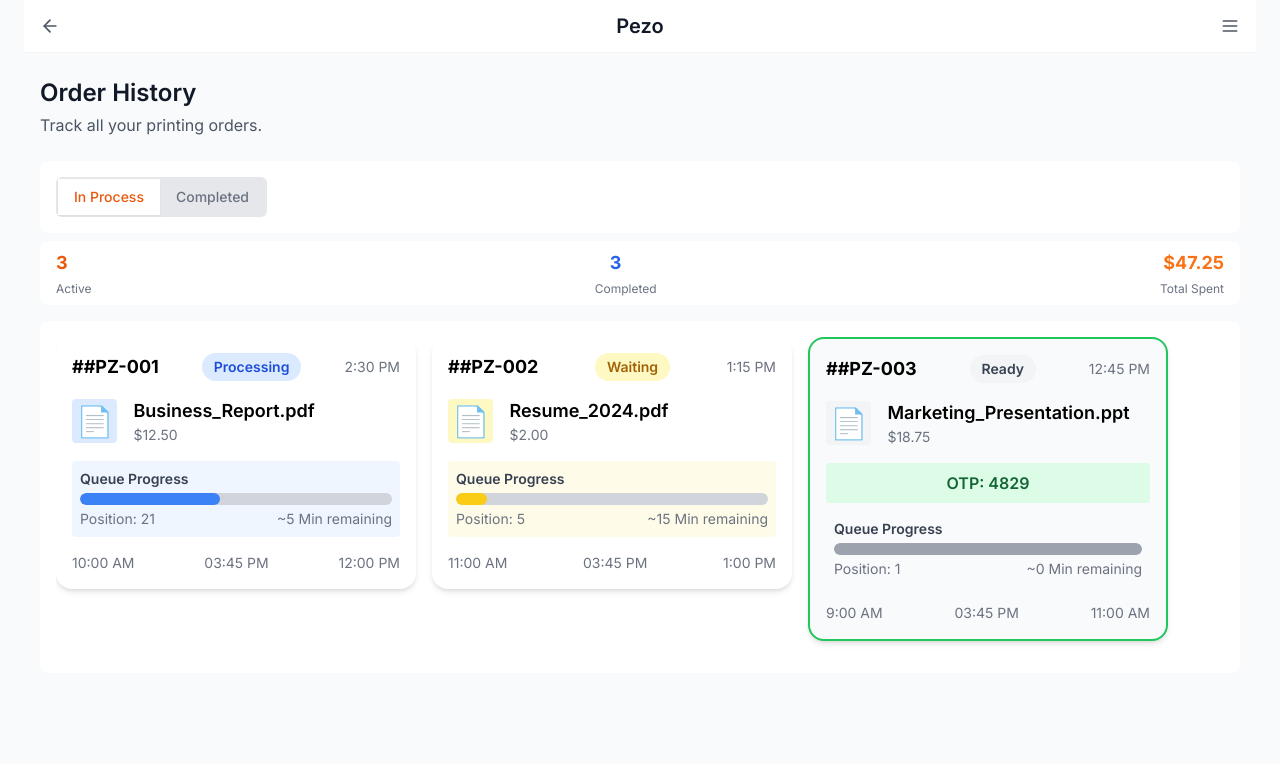
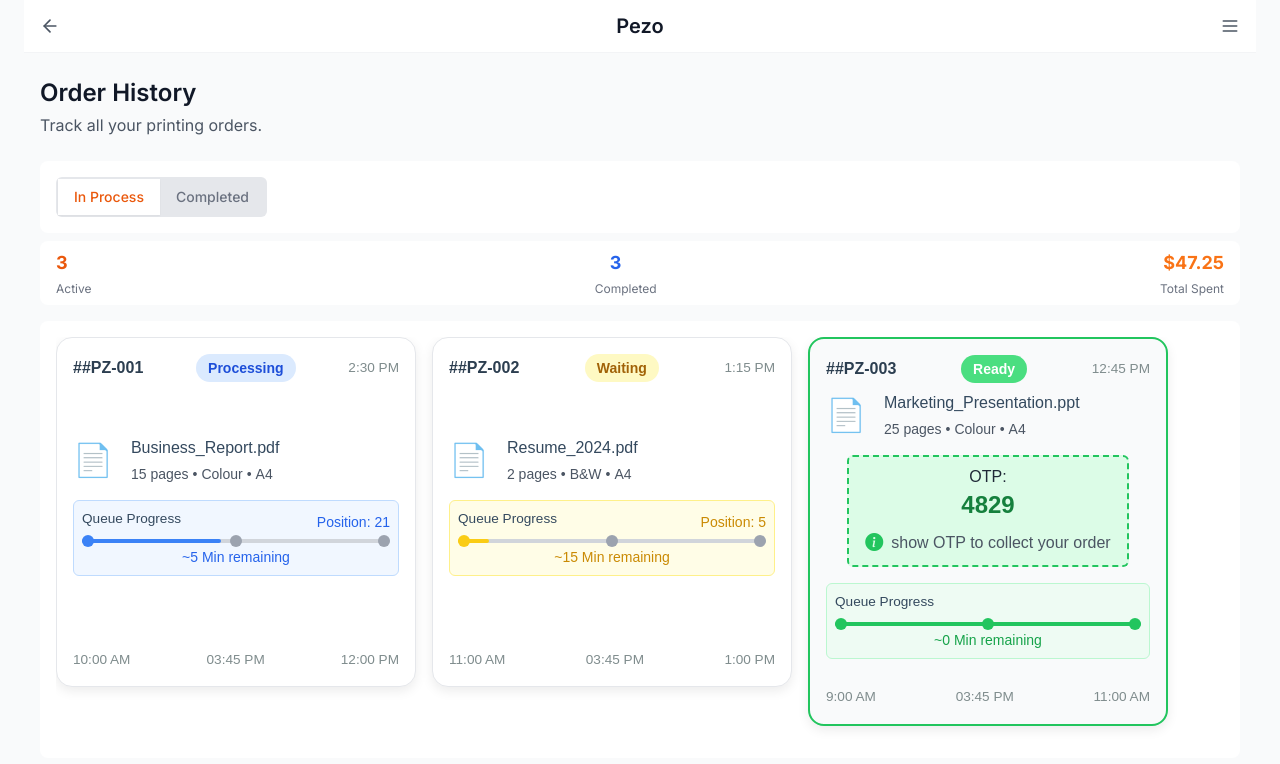
Before and after one commit to khush-9545/Pezo-activity-page, a React (Vite) app: page / in a window 1280 px wide. Both pictures are taken after a click on the button "In Process". Shown: the top 764 px of the page. Built offline with nearby package versions, Linux system fonts and the light colour scheme.

Commit message:
detailed design update

```diff
--- a/index.html
+++ b/index.html
@@ -5,6 +5,11 @@
     <link rel="icon" type="image/svg+xml" href="/vite.svg" />
     <meta name="viewport" content="width=device-width, initial-scale=1.0" />
     <link href="https://fonts.googleapis.com/css2?family=Inter:wght@400;500;600;700&display=swap" rel="stylesheet">
+    <link
+  rel="stylesheet"
+  href="https://cdn.jsdelivr.net/npm/bootstrap-icons@1.10.5/font/bootstrap-icons.css"
+/>
+
     <title>Pezo Order History Mobile UI</title>
   </head>
   <body>
--- a/src/App.jsx
+++ b/src/App.jsx
@@ -42,6 +42,9 @@ const sampleOrders = [
     processingEndTime: '12:00 PM',
     queueProgress: 45,
     position: 21,
+    pages: 15,
+    type: "Colour",
+    size: "A4",
     remainingTime: '5 Min'
   },
   {
@@ -55,6 +58,9 @@ const sampleOrders = [
     processingEndTime: '1:00 PM',
     queueProgress: 10,
     position: 5,
+    pages: 2,
+    type: "B&W",
+    size: "A4",
     remainingTime: '15 Min'
   },
   {
@@ -68,6 +74,9 @@ const sampleOrders = [
     processingEndTime: '11:00 AM',
     queueProgress: 100,
     position: 1,
+    pages: 25,
+    type: "Colour",
+    size: "A4",
     remainingTime: '0 Min',
     otp: '4829'
   },
--- a/src/components/Card.css
+++ b/src/components/Card.css
@@ -1,91 +1,72 @@
-.card{
-width: 100%;
-max-width: 400px;
-margin: 0 auto;
-background: white;
-border: 1px solid #e5e7eb;
-border-radius:16px;
-padding:16px;
-box-shadow:0 4px 12px rgba(0,0,0,0.08);
-font-family:'Arial',sans-serif;
-color:#2c3e50;
-
-}
-.card-head{
-display:flex;
-justify-content:space-between;
-align-items:center;
-margin-bottom:16px;
-font-size:1 rem;
-}
-.order-id{font-weight:600;}
-.status.done{color:#27ae60;font-weight:bold;}
-.time{color:#7f8c8d;font-size:0.85rem;}
-.card-body .file-info{display:flex;align-items:center;margin-bottom:16px;}
-.file-icon{font-size:2.2rem;margin-right:10px;}
-.file-details{display:flex;justify-content:space-between;width:100%;}
-.file-name{font-weight:500;color:#34495e;}
-.file-price{font-weight:bold;color:#2980b9}
-.feedback{margin-bottom:16px;}
-.feedback-status{color:#27ae60;display:block;margin-bottom:6px;font-weight:bold;}
-.rating{margin-bottom:10px;}
-.star{color:#ccc;cursor:pointer;font-size:1.3rem;transition:color 0.2s ease, transform 0.2s ease;}
-.star.filled{color:#f1c40f;}
-.rating-value{margin-left:8px;font-size:0.9rem;color:#34495e;}
-.feedback-text{width:100%;height:50px;border-radius:12px;
-    border:1px solid #bdc3c7;margin-bottom:10px;padding:8px 10px;resize:none;}
-.feedback-text:focus{border-color:#2980b9; box-shadow: #3498db;
-   outline:none;}
-.submit-btn{width:100%;padding:10px;border:none;border-radius:12px;color:white;margin-bottom:10px;transition: all 0.2s ease;}
-.submit-btn:not(:disabled){
-  background:linear-gradient(135deg,#2980b9,#3498db);
-  cursor:pointer;
-}
-.submit-btn:disabled{
-  background:rgb(205, 205, 205);
-  cursor:not-allowed;
-}
-.reorder-btn{width:100%;padding:10px;border:none;border-radius:12px;
-    background:linear-gradient(135deg,#2980b9,#3498db);color:white;cursor:pointer;}
-
-.processing-time{font-size:0.85rem;color:#2c3e50;}
-.time-lab{display:flex;justify-content:space-between;margin-bottom:6px;}
-.progress-bar{width:100%;height:6px;
-    border-radius:8px;margin-bottom:6px;position:relative;}
-.progress{width:100%;height:55%;background:rgb(0, 195, 0);
-    border-radius:8px;}
-
-/* Dynamic progress colors */
-.progress-preparing { background: #f59e0b; } /* orange */
-.progress-printing { background: #fbbf24; } /* yellow */
-.progress-processing { background: #10b981; } /* green */
-.durationn{font-size:0.75rem;color:#7f8c8d;text-align:right;}
-
-.inprocess-card {
-  background: #fff9f0;
-  border-color: #fbbf24;
+/* Wrapper for all cards */
+.cards-container {
+  display: flex;
+  flex-wrap: wrap;
+  justify-content: center;
+  gap: 20px; /* space between cards */
+  padding: 20px;
 }
 
-.status-label {
-  font-weight: 600;
-  padding: 4px 10px;
-  border-radius: 12px;
-  color: white;
-  font-size: 0.85rem;
-  text-transform: uppercase;
+/* Card itself */
+.card {
+  width: 100%;
+  max-width: 400px;
+  min-height: 350px; /* same height for all cards */
+  margin: 0 auto;
+  background: white;
+  border: 1px solid #e5e7eb;
+  border-radius: 16px;
+  padding: 16px;
+  box-shadow: 0 4px 12px rgba(0, 0, 0, 0.08);
+  font-family: 'Arial', sans-serif;
+  color: #2c3e50;
+  display: flex;
+  flex-direction: column;
+  justify-content: space-between;
 }
 
-.status-preparing {
-  background-color: #f59e0b;
+.card-head {
+  display: flex;
+  justify-content: space-between;
+  align-items: center;
+  margin-bottom: 16px;
+  font-size: 1rem;
 }
 
-.status-printing {
-  background-color: #fbbf24;
-  color: #5a4a00;
+.order-id {
+  font-weight: 600;
 }
 
-.status-processing {
-  background-color: #10b981;
+.time {
+  color: #7f8c8d;
+  font-size: 0.85rem;
+}
+
+.file-info {
+  display: flex;
+  align-items: center;
+  margin-bottom: 16px;
+}
+
+.file-icon {
+  font-size: 2rem;
+  margin-right: 10px;
+}
+
+.file-details {
+  display: flex;
+  justify-content: space-between;
+  width: 100%;
+}
+
+.file-name {
+  font-weight: 500;
+  color: #34495e;
+}
+
+.file-price {
+  font-weight: bold;
+  color: #2980b9;
 }
 
 .queue-progress-section {
@@ -100,17 +81,12 @@ font-size:1 rem;
   color: #34495e;
 }
 
-.position-label {
-  font-size: 0.8rem;
+.time-lab {
+  display: flex;
+  justify-content: space-between;
+  margin-top: 12px;
+  font-size: 0.85rem;
   color: #7f8c8d;
-  margin-top: 6px;
-}
-
-.remaining-time {
-  font-size: 0.8rem;
-  color: #7f8c8d;
-  margin-top: 4px;
-  font-weight: 600;
 }
 
 /* Mobile responsiveness */
@@ -119,7 +95,7 @@ font-size:1 rem;
     max-width: 100%;
     padding: 12px;
     border-radius: 12px;
-    box-shadow: 0 2px 8px rgba(0,0,0,0.06);
+    box-shadow: 0 2px 8px rgba(0, 0, 0, 0.06);
   }
 
   .card-head {
@@ -135,33 +111,6 @@ font-size:1 rem;
     margin-right: 8px;
   }
 
-  .star {
-    font-size: 1.1rem;
-  }
-
-  .rating-value {
-    font-size: 0.8rem;
-  }
-
-  .feedback-text {
-    height: 40px;
-    padding: 6px 8px;
-  }
-
-  .submit-btn,
-  .reorder-btn {
-    padding: 8px;
-    min-height: 44px; /* Touch-friendly */
-  }
-
-  .progress-bar {
-    height: 4px;
-  }
-
-  .processing-time {
-    font-size: 0.8rem;
-  }
-
   .time-lab {
     font-size: 0.75rem;
   }
--- a/src/components/InProcessOrderCard.jsx
+++ b/src/components/InProcessOrderCard.jsx
@@ -1,17 +1,15 @@
 import React, { useState } from "react";
+import "./Card.css";
 
-const InProcessOrderCard = ({ order, onRatingChange, onCommentSubmit }) => {
+const InProcessOrderCard = ({ order, onRatingChange }) => {
   const [rating, setRating] = useState(order.rating || 0);
 
   const handleRatingChange = (newRating) => {
     setRating(newRating);
-    if (onRatingChange) {
-      onRatingChange(order.id, newRating);
-    }
+    if (onRatingChange) onRatingChange(order.id, newRating);
   };
 
-  // Determine status and corresponding Tailwind classes
-  const status = order.status || "Processing"; // default to Processing if not provided
+  const status = order.status || "Processing";
 
   const statusBg = {
     Processing: "bg-white",
@@ -20,101 +18,142 @@ const InProcessOrderCard = ({ order, onRatingChange, onCommentSubmit }) => {
     Completed: "bg-green-50",
   };
 
-  const sectionBg = {
-    Processing: "bg-blue-50",
-    Waiting: "bg-yellow-50",
-    Ready: "bg-gray-50",
-    Completed: "bg-green-50",
-  };
-
-  const symbolBg = {
-    Processing: "bg-blue-100",
-    Waiting: "bg-yellow-100",
-    Ready: "bg-gray-100",
-    Completed: "bg-green-100",
-  };
-
   const badgeBg = {
     Processing: "bg-blue-100 text-blue-700",
     Waiting: "bg-yellow-100 text-yellow-700",
-    Ready: "bg-gray-100 text-gray-700",
+    Ready: "bg-green-400 text-white",
     Completed: "bg-green-100 text-green-700",
   };
 
   const progressBarColor = {
     Processing: "bg-blue-500",
     Waiting: "bg-yellow-400",
-    Ready: "bg-gray-400",
+    Ready: "bg-green-500",
     Completed: "bg-green-500",
   };
 
-  // Format times
-  const currentTime = new Date().toLocaleTimeString([], { hour: '2-digit', minute: '2-digit' }) || "Now";
+  const queueBoxColor = {
+    Processing: "bg-blue-100/40 border border-blue-200",
+    Waiting: "bg-yellow-100/40 border border-yellow-200",
+    Ready: "bg-green-100/40 border border-green-200",
+    Completed: "bg-green-100/40 border border-green-200",
+  };
+
+  const statusTextColor = {
+    Processing: "text-blue-600",
+    Waiting: "text-yellow-600",
+    Ready: "text-green-600",
+    Completed: "text-green-600",
+  };
+
+  const currentTime =
+    new Date().toLocaleTimeString([], { hour: "2-digit", minute: "2-digit" }) || "Now";
 
   return (
-    <div className={`rounded-2xl shadow-md p-4 w-full max-w-md mx-auto ${statusBg[status] || "bg-blue-50"} ${status === "Ready" ? "border-2 border-green-500" : ""}`}>
+    <div
+      className={`card ${statusBg[status] || "bg-blue-50"} ${
+        status === "Ready" ? "border-2 border-green-500" : ""
+      } mt-0`} // remove extra top margin
+    >
       {/* Header */}
-      <div className="flex justify-between items-center mb-4">
-        <div className="font-bold text-lg truncate">#{order.id}</div>
-        <div className={`px-3 py-1 rounded-full text-sm font-semibold ${badgeBg[status] || "bg-blue-100 text-blue-700"}`}>
+      <div className="card-head mb-1"> {/* reduce margin-bottom */}
+        <div className="order-id">#{order.id}</div>
+        <div
+          className={`px-3 py-1 rounded-full text-sm font-semibold ${
+            badgeBg[status] || "bg-blue-100 text-blue-700"
+          }`}
+        >
           {status}
         </div>
-        <div className="text-gray-500 text-sm">{order.timeAgo || currentTime}</div>
+        <div className="time">{order.timeAgo || currentTime}</div>
       </div>
 
       {/* Body */}
-      <div className="flex items-center mb-4 space-x-4">
-        <div className={`text-3xl flex-shrink-0 p-1 rounded ${symbolBg[status] || "bg-blue-100"}`}>📄</div>
-        <div className="flex-1 min-w-0">
-          <div className="text-lg font-semibold truncate">{order.fileName}</div>
-          <div className="text-gray-500 text-sm truncate">{order.price}</div>
+      <div className="card-body pt-1 pb-2"> {/* reduce padding-top */}
+        <div className="file-info flex items-start gap-2">
+          <div className="file-icon">📄</div>
+          <div className="file-details flex flex-col">
+            <span className="file-name font-medium">{order.fileName}</span>
+
+            {/* Document details below file name */}
+            {(order.pages || order.type || order.size) && (
+              <div className="document-details text-sm text-gray-600 mt-1 flex flex-row gap-1 items-center">
+                {order.pages && <span>{order.pages} pages</span>}
+                {order.type && order.pages && <span>&#8226;</span>}
+                {order.type && <span>{order.type}</span>}
+                {order.size && (order.pages || order.type) && <span>&#8226;</span>}
+                {order.size && <span>{order.size}</span>}
+              </div>
+            )}
           </div>
         </div>
 
         {/* OTP for Ready status */}
         {status === "Ready" && order.otp && (
-        <div className="mb-2 p-2 bg-green-100 text-green-800 rounded text-center font-semibold">
-          OTP: {order.otp}
+          <div className="mb-4 w-full flex justify-center">
+            <div className="rounded-md border-2 border-dashed border-green-500 bg-green-100 text-gray-800 text-center font-light px-4 py-2 max-w-xs flex flex-col items-center">
+              <div>
+                OTP: <br />
+                <span className="text-2xl font-bold text-green-700">{order.otp}</span>
+              </div>
+              <div className="flex items-center gap-2 mt-2">
+                <i className="bi bi-info-circle-fill text-green-500 text-lg"></i>
+                <span className="text-gray-600">show OTP to collect your order</span>
+              </div>
+            </div>
           </div>
         )}
 
         {/* Queue Progress */}
-      <div className={`mb-2 p-2 rounded ${sectionBg[status] || "bg-blue-50"}`}>
-        <div className="text-sm font-semibold text-gray-700 mb-1">Queue Progress</div>
-        <div className="w-full bg-gray-300 rounded-full h-3 overflow-hidden">
         <div
-            className={`${progressBarColor[status] || "bg-blue-500"} h-3 rounded-full`}
+          className={`queue-progress-section mt-2 p-2 rounded-md ${
+            queueBoxColor[status] || "bg-gray-100/40 border border-gray-200"
+          }`}
+        >
+          <div className="flex justify-between items-center mb-1">
+            <div className="queue-progress-label font-medium">Queue Progress</div>
+            {status !== "Ready" && (
+              <div className={`text-sm ${statusTextColor[status] || "text-gray-700"}`}>
+                Position: {order.position || "N/A"}
+              </div>
+            )}
+          </div>
+
+          <div className="relative w-full h-1 bg-gray-300 rounded-full overflow-visible">
+            <div
+              className={`${progressBarColor[status]} h-1 rounded-full`}
               style={{ width: `${order.queueProgress || 0}%` }}
             ></div>
+
+            <span
+              className={`absolute left-0 top-1/2 w-3 h-3 rounded-full transform -translate-y-1/2 ${
+                (order.queueProgress || 0) >= 0 ? progressBarColor[status] : "bg-gray-400"
+              }`}
+            ></span>
+            <span
+              className={`absolute left-1/2 top-1/2 w-3 h-3 rounded-full transform -translate-x-1/2 -translate-y-1/2 ${
+                (order.queueProgress || 0) >= 50 ? progressBarColor[status] : "bg-gray-400"
+              }`}
+            ></span>
+            <span
+              className={`absolute right-0 top-1/2 w-3 h-3 rounded-full transform -translate-y-1/2 ${
+                (order.queueProgress || 0) >= 100 ? progressBarColor[status] : "bg-gray-400"
+              }`}
+            ></span>
           </div>
-        <div className="flex justify-between text-gray-500 text-sm mt-1">
-          <div>Position: {order.position || "N/A"}</div>
-          <div>~{order.remainingTime || "5 Min"} remaining</div>
+
+          <div className={`text-center text-sm mt-1 ${statusTextColor[status] || "text-gray-700"}`}>
+            ~{order.remainingTime || "5 Min"} remaining
+          </div>
         </div>
       </div>
 
       {/* Footer Timeline */}
-      <div className="flex justify-between text-gray-500 text-sm mt-4">
-        <div>{order.processingStartTime || "Start"}</div>
-        <div>{currentTime}</div>
-        <div>{order.processingEndTime || "End"}</div>
+      <div className="time-lab mt-2 flex justify-between">
+        <span>{order.processingStartTime || "Start"}</span>
+        <span>{currentTime}</span>
+        <span>{order.processingEndTime || "End"}</span>
       </div>
-
-      {/* Optional Rating */}
-      {false && (
-        <div className="flex justify-end mt-4 space-x-1">
-          {[1, 2, 3, 4, 5].map((star) => (
-            <button
-              key={star}
-              onClick={() => handleRatingChange(star)}
-              className={`text-xl ${star <= rating ? "text-yellow-400" : "text-gray-300"}`}
-              aria-label={`Rate ${star} star`}
-            >
-              ★
-            </button>
-          ))}
-        </div>
-      )}
     </div>
   );
 };
```
Lines whose indentation alone changed are shown as unchanged.
